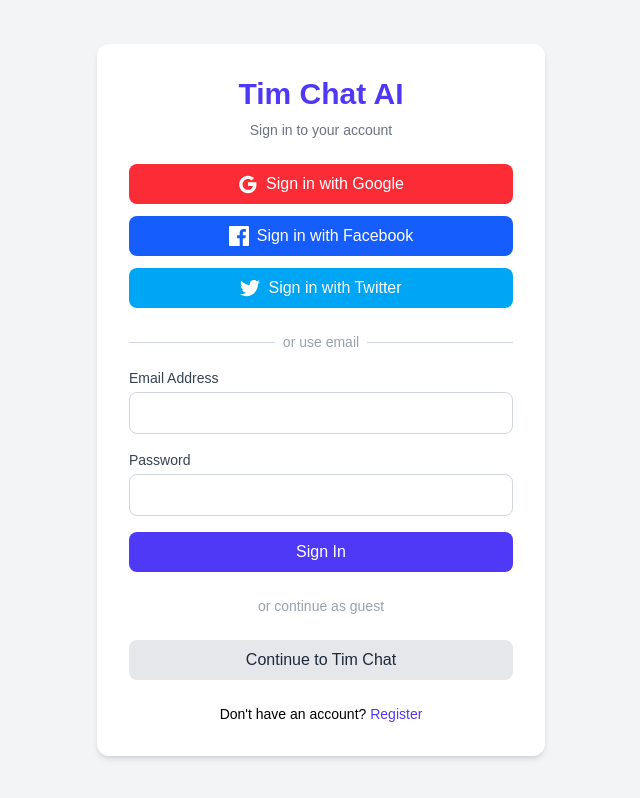
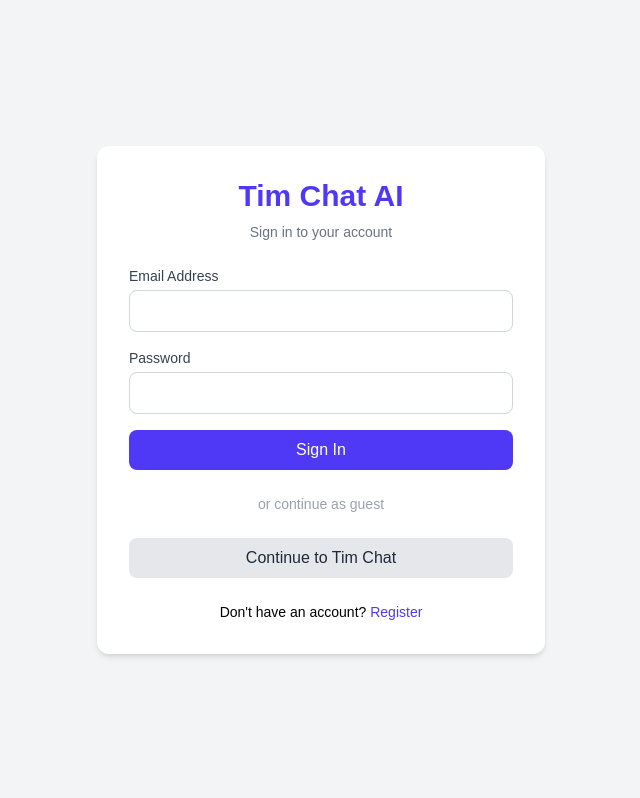
Before and after one commit to simwawatim/tim-chat-ai-frontend-nextjs, a Next.js app: page /login in a window 1280 px wide. Shown: the whole page, without its empty margins (319-959 px from the left). Built offline with nearby package versions, Linux system fonts and the light colour scheme.

Commit message:
added api

```diff
--- a/componets/login.tsx
+++ b/componets/login.tsx
@@ -1,70 +1,97 @@
-import React from 'react';
+import React, { FormEvent, useState } from 'react';
+
+const BASE_URL = 'http://localhost:8000/chatai';
 
 export default function LoginPage() {
+  const [loading, setLoading] = useState(false);
+  const [message, setMessage] = useState<string | null>(null);
+  const [messageType, setMessageType] = useState<'error' | 'success' | null>(null);
+
+  const handleLogin = async (e: FormEvent<HTMLFormElement>) => {
+    e.preventDefault();
+
+    const target = e.target as typeof e.target & {
+      email: { value: string };
+      password: { value: string };
+    };
+
+    const data = {
+      email: target.email.value, // ✅ use 'email' here
+      password: target.password.value,
+    };
+
+    setLoading(true);
+    setMessage(null);
+    setMessageType(null);
+
+    try {
+      const res = await fetch(`${BASE_URL}/login/`, {
+        method: 'POST',
+        headers: { 'Content-Type': 'application/json' },
+        body: JSON.stringify(data),
+      });
+
+      let result;
+      try {
+        result = await res.json();
+      } catch {
+        result = null;
+      }
+
+      if (res.ok) {
+        setMessage('Login successful! Redirecting...');
+        setMessageType('success');
+
+        if (result && result.token) {
+          localStorage.setItem('token', result.token); // Save token if present
+        }
+
+        setTimeout(() => {
+          window.location.href = '/chat'; // Redirect after success
+        }, 1500);
+      } else {
+        const errorMessage =
+          (result && (result.error || result.detail)) ||
+          (result && typeof result === 'object' ? JSON.stringify(result) : null) ||
+          'Login failed. Please check your credentials and try again.';
+        setMessage(errorMessage);
+        setMessageType('error');
+      }
+    } catch (error: any) {
+      console.error('Network or unexpected error:', error);
+
+      if (error instanceof TypeError) {
+        setMessage(
+          'Network error: Unable to reach the server. Please check your internet connection or server status.'
+        );
+      } else {
+        setMessage('An unexpected error occurred. Please try again later.');
+      }
+      setMessageType('error');
+    } finally {
+      setLoading(false);
+    }
+  };
+
   return (
     <div className="min-h-screen flex items-center justify-center bg-gray-100 px-4">
       <div className="max-w-md w-full bg-white shadow-md rounded-xl p-8 space-y-6">
-        {/* Logo */}
         <div className="text-center">
           <h1 className="text-3xl font-bold text-indigo-600">Tim Chat AI</h1>
           <p className="text-sm text-gray-500 mt-2">Sign in to your account</p>
         </div>
 
-        {/* Social Sign-in Buttons */}
-        <div className="space-y-3">
-          <button className="w-full flex items-center justify-center gap-2 bg-red-500 text-white py-2 px-4 rounded-lg hover:bg-red-600">
-            {/* Google Icon */}
-            <svg className="w-5 h-5" viewBox="0 0 48 48">
-              <path fill="#fff" d="M44.5 20H24v8.5h11.8C34 34.8 29.6 38 24 38c-7 0-13-6-13-13s6-13 13-13c3.3 0 6.3 1.2 8.6 3.4l6.1-6.1C34.6 6.6 29.6 4 24 4 12.4 4 3 13.4 3 25s9.4 21 21 21c10.4 0 20.3-7.6 20.3-21 0-1.3-.1-2.3-.3-3z"/>
-            </svg>
-            Sign in with Google
-          </button>
-          <button className="w-full flex items-center justify-center gap-2 bg-blue-600 text-white py-2 px-4 rounded-lg hover:bg-blue-700">
-            {/* Facebook Icon */}
-            <svg className="w-5 h-5" viewBox="0 0 24 24" fill="white">
-              <path d="M22.675 0h-21.35C.599 0 0 .6 0 1.327v21.346C0 23.4.6 24 1.325 24H12.82v-9.294H9.692v-3.622h3.127V8.408c0-3.1 1.893-4.788 4.659-4.788 1.325 0 2.464.099 2.796.143v3.24l-1.918.001c-1.504 0-1.795.716-1.795 1.763v2.312h3.587l-.467 3.622h-3.12V24h6.116c.725 0 1.325-.6 1.325-1.327V1.327C24 .6 23.4 0 22.675 0z"/>
-            </svg>
-            Sign in with Facebook
-          </button>
-          <button className="w-full flex items-center justify-center gap-2 bg-sky-500 text-white py-2 px-4 rounded-lg hover:bg-sky-600">
-            {/* Twitter Icon */}
-            <svg className="w-5 h-5" fill="white" viewBox="0 0 24 24">
-              <path d="M23.954 4.569c-.885.39-1.83.654-2.825.775
-              1.014-.611 1.794-1.574 2.163-2.723-.949.555-2.002.959-3.127
-              1.184-.897-.959-2.178-1.555-3.594-1.555-2.723
-              0-4.928 2.204-4.928 4.928 0 .39.045.765.127
-              1.124-4.094-.205-7.725-2.165-10.148-5.144-.424.722-.666
-              1.561-.666 2.475 0 1.71.87 3.213 2.188
-              4.096-.807-.026-1.566-.248-2.229-.616v.061c0
-              2.385 1.693 4.374 3.946 4.827-.413.111-.849.171-1.296.171-.314
-              0-.615-.03-.916-.086.631 1.953 2.445
-              3.377 4.604 3.419-1.68 1.318-3.809
-              2.105-6.102 2.105-.39 0-.779-.023-1.17-.067
-              2.189 1.394 4.768 2.209 7.557
-              2.209 9.054 0 14-7.496 14-13.986
-              0-.21 0-.423-.015-.634.961-.689
-              1.8-1.56 2.46-2.548l-.047-.02z"/>
-            </svg>
-            Sign in with Twitter
-          </button>
-        </div>
-
-        {/* Divider */}
-        <div className="relative flex items-center justify-center my-4">
-          <span className="absolute inset-x-0 h-px bg-gray-300"></span>
-          <span className="relative bg-white px-2 text-gray-400 text-sm">or use email</span>
-        </div>
-
-        {/* Email/Password Form */}
-        <form className="space-y-4">
+        <form className="space-y-4" onSubmit={handleLogin}>
           <div>
             <label htmlFor="email" className="block text-sm font-medium text-gray-700">
               Email Address
             </label>
             <input
               id="email"
+              name="email"
               type="email"
               required
+              disabled={loading}
               className="w-full mt-1 px-4 py-2 border border-gray-300 rounded-lg focus:ring-2 focus:ring-indigo-500 focus:outline-none"
             />
           </div>
@@ -74,29 +101,46 @@ export default function LoginPage() {
             </label>
             <input
               id="password"
+              name="password"
               type="password"
               required
+              disabled={loading}
               className="w-full mt-1 px-4 py-2 border border-gray-300 rounded-lg focus:ring-2 focus:ring-indigo-500 focus:outline-none"
             />
           </div>
           <button
             type="submit"
-            className="w-full bg-indigo-600 text-white py-2 rounded-lg hover:bg-indigo-500"
+            disabled={loading}
+            className={`w-full py-2 rounded-lg text-white transition ${
+              loading ? 'bg-indigo-400 cursor-not-allowed' : 'bg-indigo-600 hover:bg-indigo-500'
+            }`}
           >
-            Sign In
+            {loading ? 'Signing in...' : 'Sign In'}
           </button>
         </form>
 
-        {/* Continue as Guest */}
+        {message && (
+          <div
+            className={`mt-4 p-3 rounded text-center ${
+              messageType === 'error'
+                ? 'bg-red-100 text-red-700'
+                : 'bg-green-100 text-green-700'
+            }`}
+            role="alert"
+          >
+            {message}
+          </div>
+        )}
+
         <div className="text-center text-sm text-gray-400">or continue as guest</div>
 
         <div className="text-center">
-        <a
+          <a
             href="/chat"
             className="inline-block w-full bg-gray-200 text-gray-800 py-2 px-4 rounded-lg hover:bg-gray-300 transition"
-        >
+          >
             Continue to Tim Chat
-        </a>
+          </a>
         </div>
 
         <div className="mt-6 text-center text-sm">
--- a/componets/signup.tsx
+++ b/componets/signup.tsx
@@ -1,6 +1,80 @@
-import React from 'react';
+import React, { FormEvent, useState } from 'react';
+
+const BASE_URL = 'http://localhost:8000/chatai';
 
 export default function Signup() {
+  const [loading, setLoading] = useState(false);
+  const [message, setMessage] = useState<string | null>(null);
+  const [messageType, setMessageType] = useState<'error' | 'success' | null>(null);
+
+  const handleSignup = async (e: FormEvent<HTMLFormElement>) => {
+    e.preventDefault();
+
+    const target = e.target as typeof e.target & {
+      fullName: { value: string };
+      email: { value: string };
+      password: { value: string };
+    };
+
+    const fullNameParts = target.fullName.value.trim().split(' ');
+
+    const data = {
+      username: target.email.value.split('@')[0],
+      email: target.email.value,
+      password: target.password.value,
+      first_name: fullNameParts[0] || '',
+      last_name: fullNameParts.slice(1).join(' ') || '',
+    };
+
+    setLoading(true);
+    setMessage(null);
+    setMessageType(null);
+
+    try {
+      const res = await fetch(`${BASE_URL}/register/`, {
+        method: 'POST',
+        headers: { 'Content-Type': 'application/json' },
+        body: JSON.stringify(data),
+      });
+
+      let result;
+      try {
+        result = await res.json();
+      } catch {
+        result = null;
+      }
+
+      if (res.ok) {
+        setMessage('Registration successful! Redirecting to login...');
+        setMessageType('success');
+        setTimeout(() => {
+          window.location.href = '/login';
+        }, 1500);
+      } else {
+        const errorMessage =
+          (result && result.detail) ||
+          (result && typeof result === 'object' ? JSON.stringify(result) : null) ||
+          'Registration failed. Please try again.';
+        setMessage(errorMessage);
+        setMessageType('error');
+      }
+    } catch (error: any) {
+      console.error('Network or unexpected error:', error);
+
+      if (error instanceof TypeError) {
+        // Likely network failure or CORS
+        setMessage(
+          'Network error: Unable to reach the server. Please check your internet connection or server status.'
+        );
+      } else {
+        setMessage('An unexpected error occurred. Please try again later.');
+      }
+      setMessageType('error');
+    } finally {
+      setLoading(false);
+    }
+  };
+
   return (
     <div className="min-h-screen bg-gray-100 flex items-center justify-center px-4">
       <div className="max-w-md w-full bg-white p-8 rounded-xl shadow-lg">
@@ -8,51 +82,59 @@ export default function Signup() {
           Create a Tim Chat Account
         </h2>
 
-        {/* Social sign-up buttons */}
-        <div className="space-y-3">
-          <button className="w-full flex items-center justify-center bg-red-500 text-white py-2 px-4 rounded-lg hover:bg-red-600 transition">
-            Sign up with Google
-          </button>
-          <button className="w-full flex items-center justify-center bg-blue-600 text-white py-2 px-4 rounded-lg hover:bg-blue-700 transition">
-            Sign up with Facebook
-          </button>
-          <button className="w-full flex items-center justify-center bg-sky-500 text-white py-2 px-4 rounded-lg hover:bg-sky-600 transition">
-            Sign up with Twitter
-          </button>
-        </div>
-
-        {/* Divider */}
-        <div className="my-6 text-center text-sm text-gray-400">or sign up with email</div>
-
-        {/* Email sign up form */}
-        <form className="space-y-4">
+        <form className="space-y-4" onSubmit={handleSignup}>
           <input
+            name="fullName"
             type="text"
             placeholder="Full Name"
             className="w-full px-4 py-2 border rounded-lg focus:outline-none focus:ring focus:border-indigo-500"
+            required
+            disabled={loading}
           />
           <input
+            name="email"
             type="email"
             placeholder="Email Address"
             className="w-full px-4 py-2 border rounded-lg focus:outline-none focus:ring focus:border-indigo-500"
+            required
+            disabled={loading}
           />
           <input
+            name="password"
             type="password"
             placeholder="Password"
             className="w-full px-4 py-2 border rounded-lg focus:outline-none focus:ring focus:border-indigo-500"
+            required
+            disabled={loading}
           />
           <button
             type="submit"
-            className="w-full bg-indigo-600 text-white py-2 px-4 rounded-lg hover:bg-indigo-700 transition"
+            disabled={loading}
+            className={`w-full py-2 px-4 rounded-lg transition ${
+              loading
+                ? 'bg-indigo-400 cursor-not-allowed'
+                : 'bg-indigo-600 hover:bg-indigo-700 text-white'
+            }`}
           >
-            Sign Up
+            {loading ? 'Signing up...' : 'Sign Up'}
           </button>
         </form>
 
-        {/* Continue as guest */}
-        <div className="text-center text-sm text-gray-500 mt-6 mb-2">
-          or continue as guest
-        </div>
+        {/* Message Box */}
+        {message && (
+          <div
+            className={`mt-4 p-3 rounded text-center ${
+              messageType === 'error'
+                ? 'bg-red-100 text-red-700'
+                : 'bg-green-100 text-green-700'
+            }`}
+            role="alert"
+          >
+            {message}
+          </div>
+        )}
+
+        <div className="text-center text-sm text-gray-500 mt-6 mb-2">or continue as guest</div>
         <div className="text-center">
           <a
             href="/chat"
@@ -62,7 +144,6 @@ export default function Signup() {
           </a>
         </div>
 
-        {/* Already have an account */}
         <div className="mt-6 text-center text-sm">
           Already have an account?{' '}
           <a href="/login" className="text-indigo-600 hover:underline">
```
Also changed, not shown: src/pages/api/hello.ts (deleted, +0 -13 lines).
